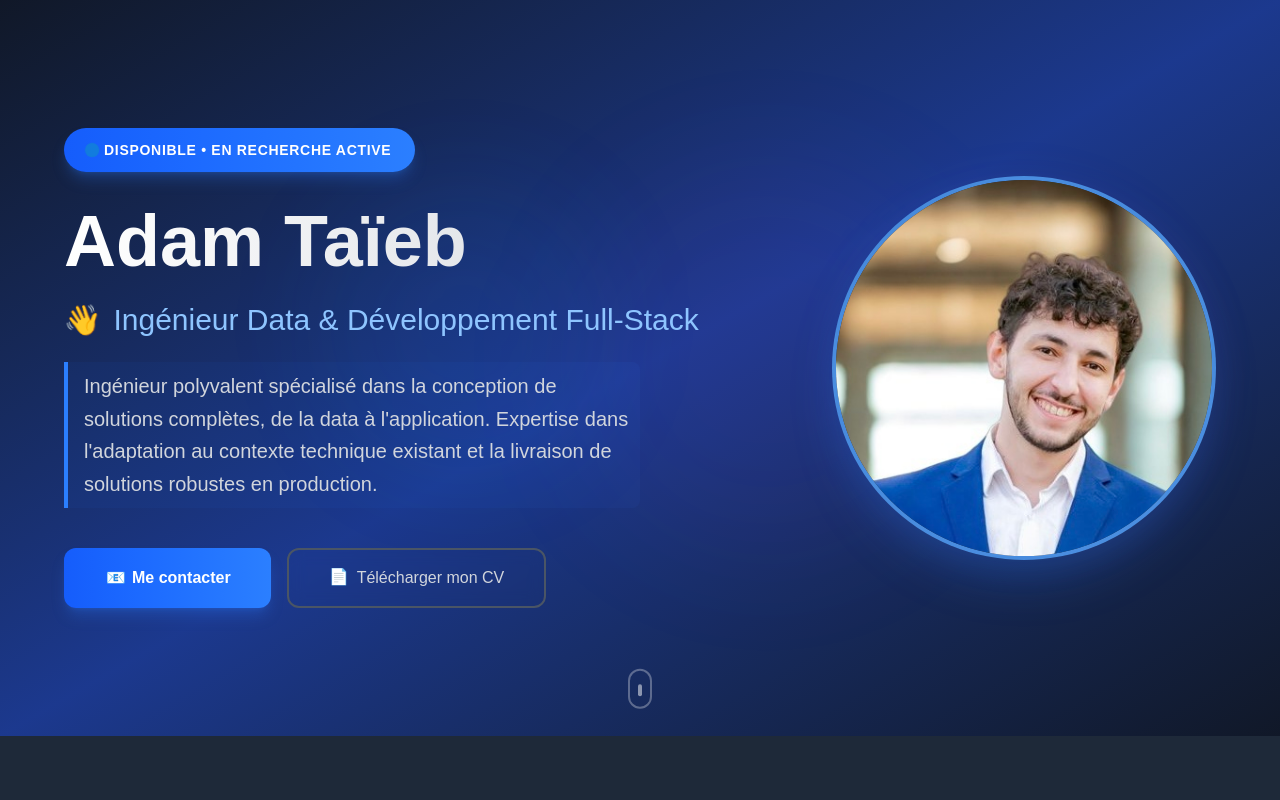
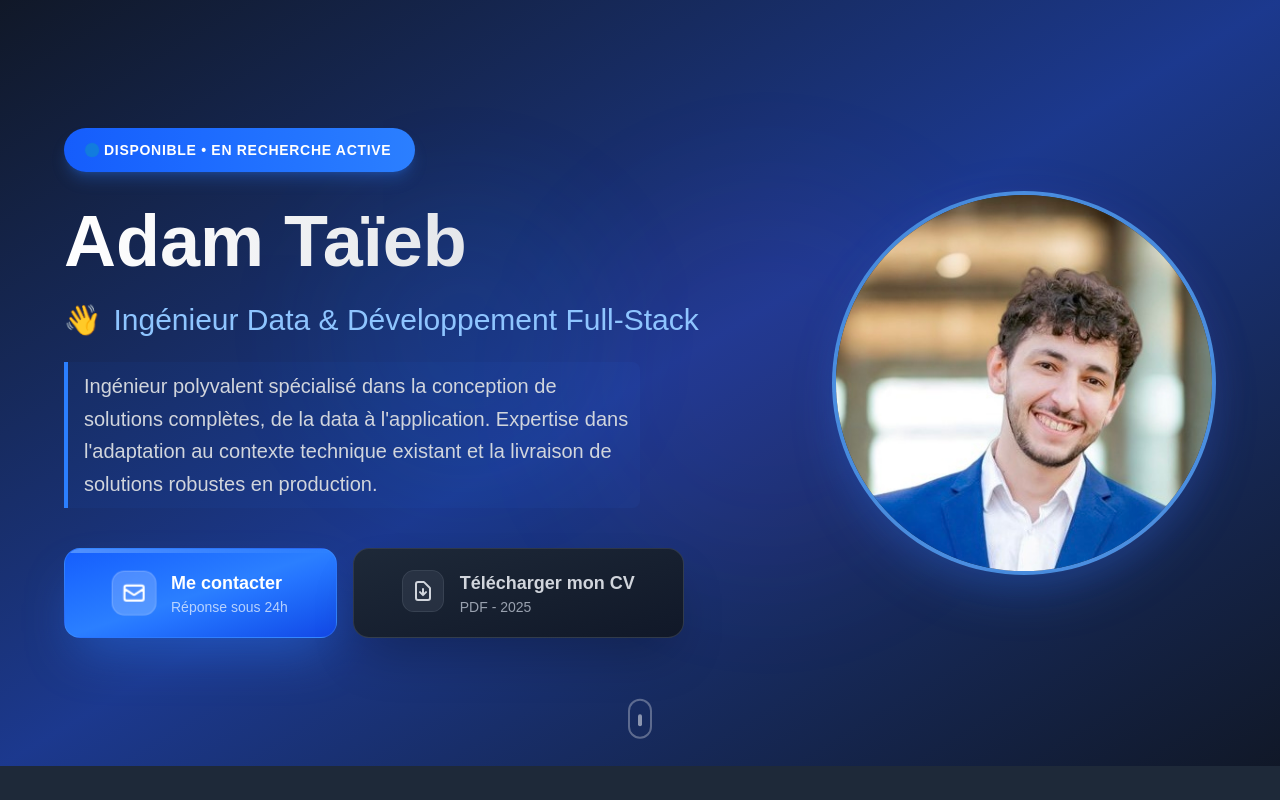
Before and after one commit to ataieb3342/portfolio, a Next.js app: page / in a window 1280 px wide. Shown: the top 800 px of the page. Built offline with nearby package versions, Linux system fonts and the light colour scheme.

Commit message:
améliorer boutons actions

```diff
--- a/src/components/sections/HeroSection.tsx
+++ b/src/components/sections/HeroSection.tsx
@@ -91,43 +91,73 @@ export const HeroSection: React.FC = () => (
             className="flex flex-wrap gap-4"
             variants={staggerContainer}
           >
+            {/* Bouton Email - Version Premium */}
             <motion.a
               variants={fadeIn}
               href={`mailto:${data.contact.email}`}
-              className="group bg-gradient-to-r from-blue-600 to-blue-500 text-white px-10 py-4 rounded-xl hover:from-blue-500 hover:to-blue-400 transition-all duration-300 font-bold shadow-lg shadow-blue-500/25 flex items-center gap-2"
+              className="group relative bg-gradient-to-br from-blue-600 via-blue-500 to-blue-700 text-white px-12 py-5 rounded-2xl font-bold shadow-2xl shadow-blue-500/40 overflow-hidden flex items-center gap-3 border border-blue-400/30"
               whileHover={{
                 scale: 1.05,
-                boxShadow: "0 10px 30px -10px rgba(59, 130, 246, 0.5)"
+                y: -2,
+                boxShadow: "0 25px 50px -12px rgba(59, 130, 246, 0.5)"
               }}
-              whileTap={{ scale: 0.95 }}
+              whileTap={{ scale: 0.98, y: 0 }}
             >
-              <motion.span
-                animate={{ x: [0, 2, 0] }}
-                transition={{ duration: 1, repeat: Infinity }}
+              {/* Effets de lumière */}
+              <div className="absolute inset-0 bg-gradient-to-r from-transparent via-white/30 to-transparent translate-x-[-100%] group-hover:translate-x-[100%] transition-transform duration-700" />
+              <div className="absolute top-0 left-0 w-full h-1 bg-gradient-to-r from-blue-300 to-transparent opacity-50" />
+
+              <div className="relative z-10 flex items-center gap-4">
+                <motion.div
+                  animate={{
+                    scale: [1, 1.2, 1],
+                  }}
+                  transition={{ duration: 3, repeat: Infinity }}
+                  className="p-2 bg-white/20 rounded-xl backdrop-blur-sm border border-white/20"
                 >
-                📧
-              </motion.span>
-              Me contacter
+                  <svg className="w-6 h-6" fill="none" stroke="currentColor" viewBox="0 0 24 24">
+                    <path strokeLinecap="round" strokeLinejoin="round" strokeWidth={2} d="M3 8l7.89 5.26a2 2 0 002.22 0L21 8M5 19h14a2 2 0 002-2V7a2 2 0 00-2-2H5a2 2 0 00-2 2v10a2 2 0 002 2z" />
+                  </svg>
+                </motion.div>
+                <div className="text-left">
+                  <div className="text-lg font-bold">Me contacter</div>
+                  <div className="text-blue-100 text-sm font-normal opacity-80">Réponse sous 24h</div>
+                </div>
+              </div>
             </motion.a>
 
+            {/* Bouton CV - Version Premium */}
             <motion.a
               variants={fadeIn}
               href="/cv.pdf"
               download={`CV_${data.name.replace(' ', '_')}.pdf`}
-                className="group border-2 border-gray-600 text-gray-300 px-10 py-4 rounded-xl hover:border-blue-400 hover:bg-gray-800/50 transition-all duration-300 font-medium flex items-center gap-2 backdrop-blur-sm"
+              className="group relative bg-gradient-to-br from-gray-800 to-gray-900 text-gray-300 px-12 py-5 rounded-2xl font-semibold shadow-2xl border border-gray-600/50 overflow-hidden flex items-center gap-3 hover:border-blue-400/50 transition-all duration-300"
               whileHover={{
                 scale: 1.05,
-                  borderColor: "#60a5fa"
+                y: -2,
+                boxShadow: "0 20px 40px -10px rgba(59, 130, 246, 0.3)",
+                background: "linear-gradient(135deg, #1f2937 0%, #374151 100%)"
               }}
-                whileTap={{ scale: 0.95 }}
+              whileTap={{ scale: 0.98, y: 0 }}
             >
-              <motion.span
-                animate={{ y: [0, -2, 0] }}
-                transition={{ duration: 1.5, repeat: Infinity }}
+              {/* Effet de surbrillance au hover */}
+              <div className="absolute inset-0 bg-gradient-to-r from-blue-500/0 via-blue-500/10 to-blue-500/0 opacity-0 group-hover:opacity-100 transition-opacity duration-500" />
+
+              <div className="relative z-10 flex items-center gap-4">
+                <motion.div
+                  animate={{ y: [0, -4, 0] }}
+                  transition={{ duration: 2, repeat: Infinity }}
+                  className="p-2 bg-gray-700/50 rounded-xl group-hover:bg-blue-500/20 transition-colors duration-300 border border-gray-600/50 group-hover:border-blue-400/30"
                 >
-                📄
-              </motion.span>
-              Télécharger mon CV
+                  <svg className="w-6 h-6" fill="none" stroke="currentColor" viewBox="0 0 24 24">
+                    <path strokeLinecap="round" strokeLinejoin="round" strokeWidth={2} d="M12 10v6m0 0l-3-3m3 3l3-3m2 8H7a2 2 0 01-2-2V5a2 2 0 012-2h5.586a1 1 0 01.707.293l5.414 5.414a1 1 0 01.293.707V19a2 2 0 01-2 2z" />
+                  </svg>
+                </motion.div>
+                <div className="text-left">
+                  <div className="text-lg font-bold group-hover:text-white transition-colors">Télécharger mon CV</div>
+                  <div className="text-gray-400 text-sm font-normal">PDF - {new Date().getFullYear()}</div>
+                </div>
+              </div>
             </motion.a>
           </motion.div>
         </motion.div>
```
Lines whose indentation alone changed are shown as unchanged.
